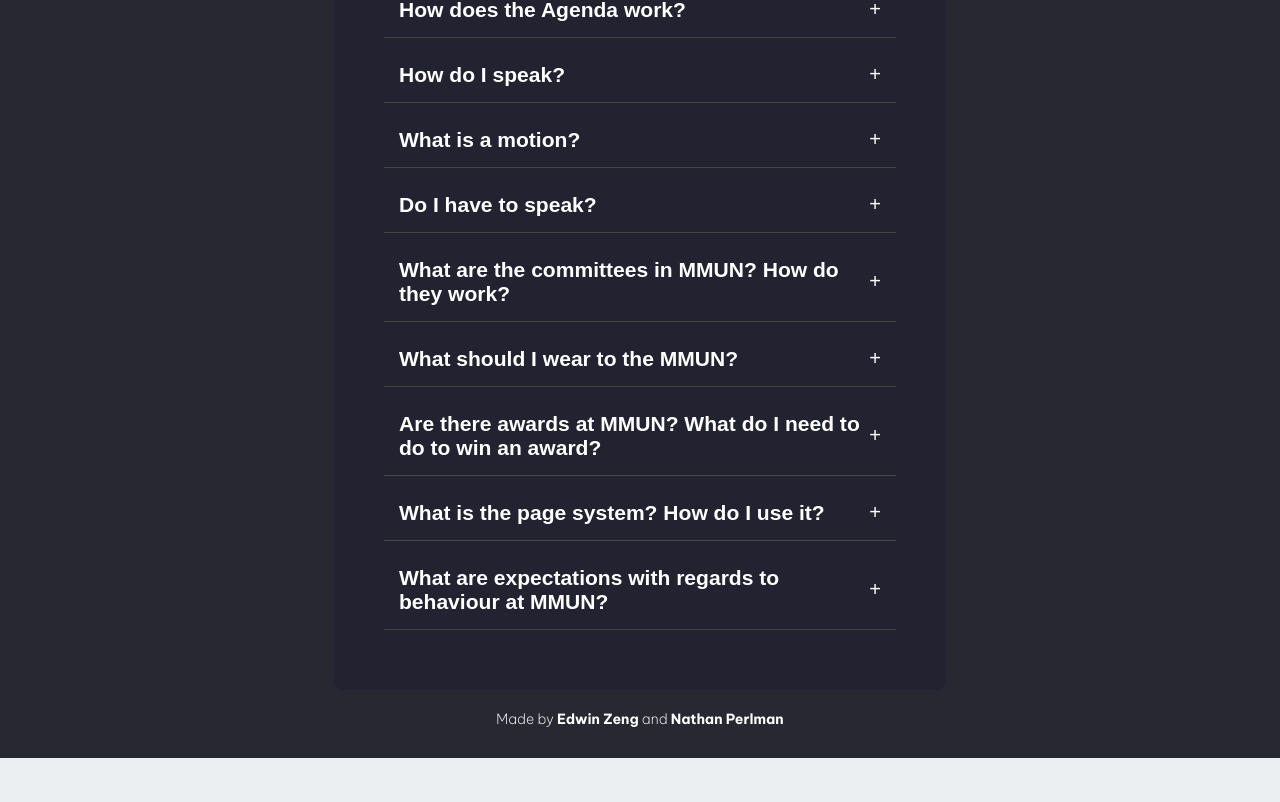
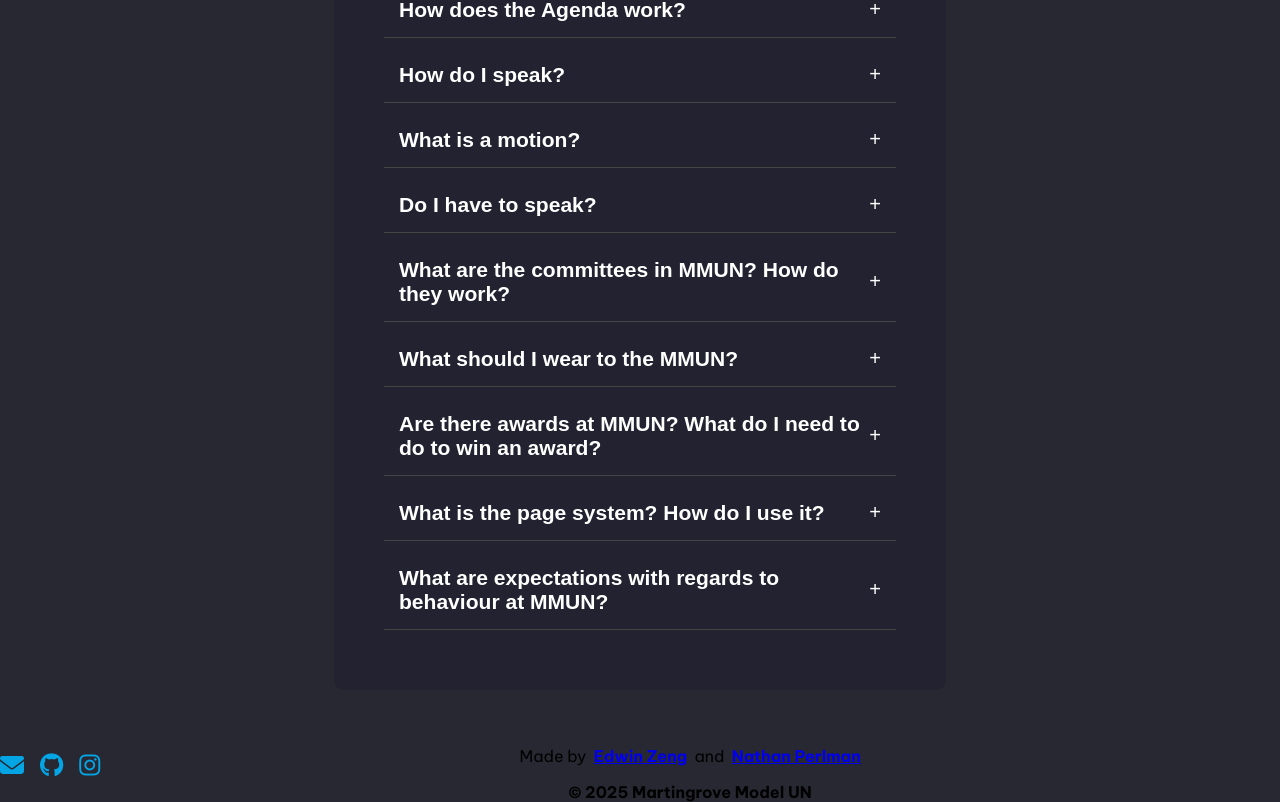
Before and after one commit to Edwz208/Model-United-Nations-MCI, a React (Vite) app: page / in a window 1280 px wide. Shown: the part 2223-3025 px from the top of the page. Before the commit the page ends 2981 px from the top, so only its background shows below. Built offline with nearby package versions, Linux system fonts and the light colour scheme.

Commit message:
Update Home.jsx

```diff
--- a/src/components/Home.jsx
+++ b/src/components/Home.jsx
@@ -121,34 +121,34 @@ function Home() {
         <div>
           <Slideshow />
         </div>
-        <div>
+        <div style={{ marginBottom: "40px"}}>
           <FAQ />
         </div>
-        <div>
-          <h1
-            style={{
-              color: "white",
-              fontSize: "14px",
-              fontWeight: "200",
-              marginTop: "20px",
-              marginBottom: "0px",
-              paddingBottom: "12px",
-              textAlign: "center",
-            }}
-          >
-            Made by <strong>Edwin Zeng</strong> and <strong>Nathan Perlman</strong>
-            <br />
-            <br />
-            {/* <div style={{ display: "flex", width: "10%", flexDirection: "row", padding: "10px", backgroundColor: "#242424", justifyContent: "center" }}>
-              <strong>
-                <a href="https://github.com/Edwz208/Model-United-Nations-MCI" target="_blank" rel="noopener noreferrer">
-                  Code
-                </a>
-              </strong>
-            </div> */}
-
-          </h1>
-        </div>
+        <link rel="stylesheet" href="https://cdnjs.cloudflare.com/ajax/libs/font-awesome/6.5.0/css/all.min.css"></link>
+        <footer>
+          <div style={{ display: "flex", flexDirection: "row" }}>
+            <div style={{ gap: "1rem", display: "flex", flexDirection: "row", alignSelf: "center", justifySelf: "start"}}>
+              <a href="mailto:martingrovemodelun@gmail.com" target="_blank" rel="noopener noreferrer">
+                <i className="fas fa-envelope" style={{ color: "#04a5e5", fontSize: "1.5rem" }}></i>
+              </a>
+              <a href="https://github.com/Edwz208/Model-United-Nations-MCI" target="_blank" rel="noopener noreferrer">
+                <i className="fab fa-github" style={{ color: "#04a5e5", fontSize: "1.5rem" }}></i>
+              </a>
+              <a href="https://www.instagram.com/mcimun/" target="_blank" rel="noopener noreferrer">
+                <i className="fab fa-instagram" style={{ color: "#04a5e5", fontSize: "1.5rem" }}></i>
+              </a>
+            </div>
+            <div style={{ display: "block", width: "100%", textAlign: "center", alignSelf: "center", justifySelf: "center"}}>
+              <p>
+                Made by &nbsp;
+                <strong><a href="https://github.com/Edwz208" target="_blank" rel="noopener noreferrer">Edwin Zeng</a></strong>
+                &nbsp; and &nbsp;
+                <strong><a href="https://github.com/SwordPuffin" target="_blank" rel="noopener noreferrer">Nathan Perlman</a></strong>
+              </p>
+              <strong>© 2025 Martingrove Model UN</strong>
+            </div>
+          </div>
+        </footer>
       </div>
     </div>
   );
```
